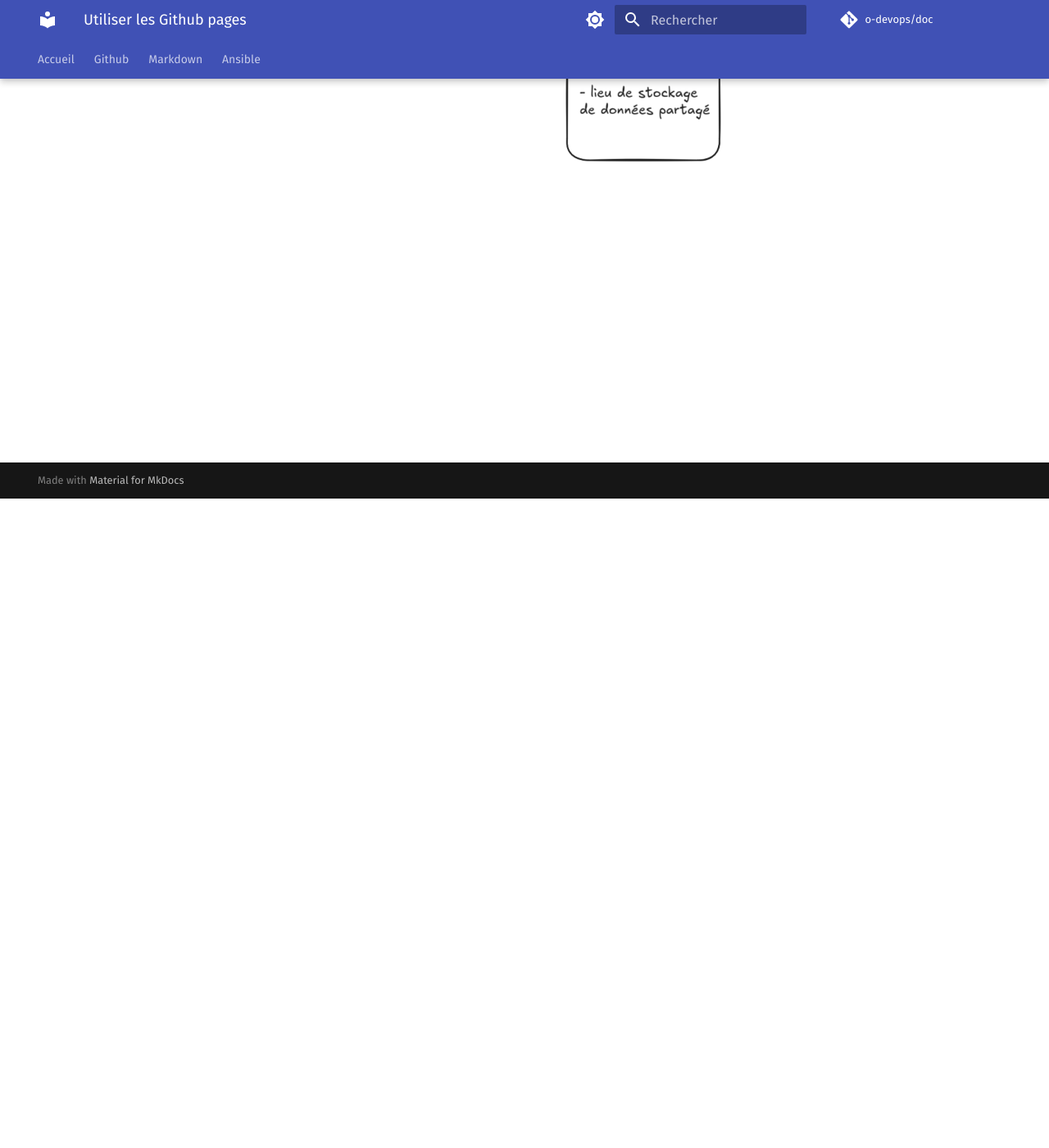
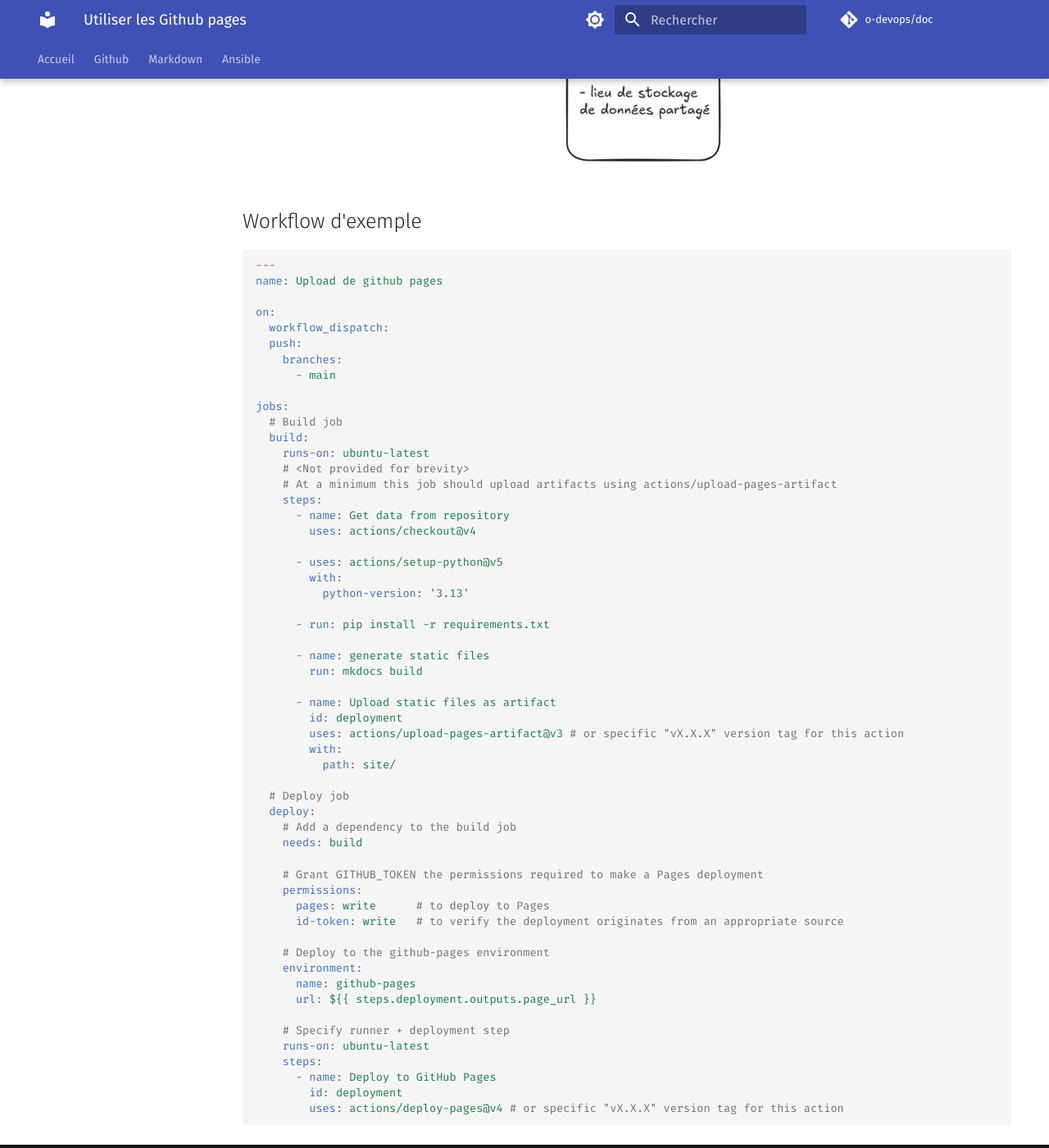
Before and after one commit to o-devops/doc, an MkDocs documentation site: the page built from docs/github/ga-github-pages.md, in a window 1280 px wide and 1400 px high, scrolled down 792 px. Shown: the whole window at 82% size. Built offline with MkDocs 1.6.1 and Material for MkDocs 9.7.7, drawn with Linux system fonts in a browser that asks for light colours; comment, search, counter and statistics services are not loaded.

Commit message:
add github page sample (#44)

````diff
--- a/docs/github/ga-github-pages.md
+++ b/docs/github/ga-github-pages.md
@@ -16,3 +16,63 @@
 Ces deux actions sont en réalité des actions Github action disponible dans le marketplace, il suffit donc d'écrire un workflow Github Action.
 
 ![alt text](image.png)
+
+## Workflow d'exemple
+
+```yaml
+---
+name: Upload de github pages
+
+on:
+  workflow_dispatch:
+  push:
+    branches:
+      - main
+
+jobs:
+  # Build job
+  build:
+    runs-on: ubuntu-latest
+    # <Not provided for brevity>
+    # At a minimum this job should upload artifacts using actions/upload-pages-artifact
+    steps:
+      - name: Get data from repository
+        uses: actions/checkout@v4
+
+      - uses: actions/setup-python@v5
+        with:
+          python-version: '3.13'
+
+      - run: pip install -r requirements.txt
+
+      - name: generate static files
+        run: mkdocs build
+
+      - name: Upload static files as artifact
+        id: deployment
+        uses: actions/upload-pages-artifact@v3 # or specific "vX.X.X" version tag for this action
+        with:
+          path: site/
+
+  # Deploy job
+  deploy:
+    # Add a dependency to the build job
+    needs: build
+
+    # Grant GITHUB_TOKEN the permissions required to make a Pages deployment
+    permissions:
+      pages: write      # to deploy to Pages
+      id-token: write   # to verify the deployment originates from an appropriate source
+
+    # Deploy to the github-pages environment
+    environment:
+      name: github-pages
+      url: ${{ steps.deployment.outputs.page_url }}
+
+    # Specify runner + deployment step
+    runs-on: ubuntu-latest
+    steps:
+      - name: Deploy to GitHub Pages
+        id: deployment
+        uses: actions/deploy-pages@v4 # or specific "vX.X.X" version tag for this action
+```
````
